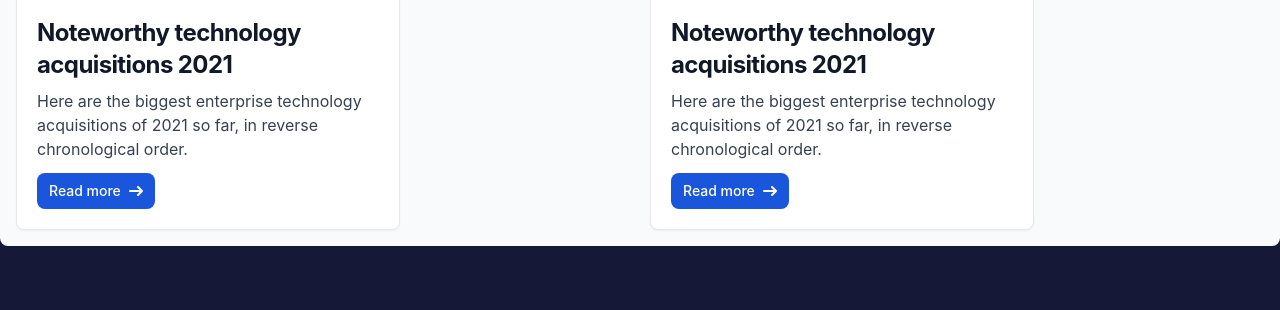
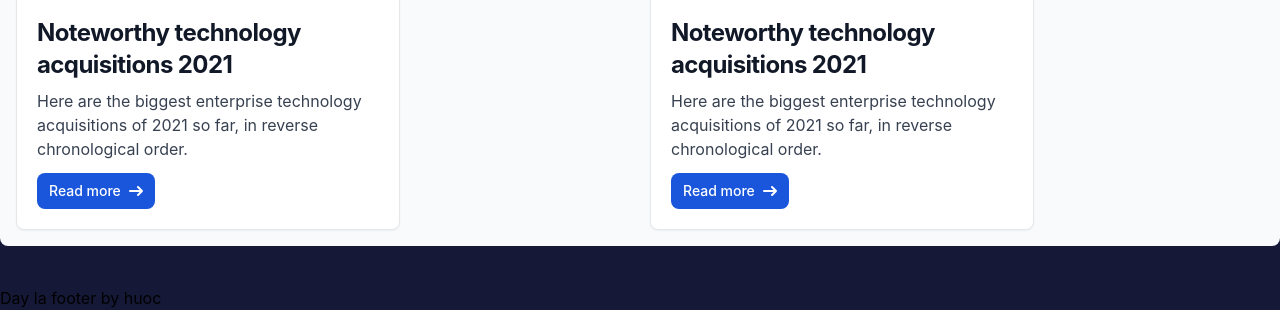
Before and after one commit to mirana912/bc87-tailwindcss, a plain HTML site: page index.html in a window 1280 px wide. Shown: the part 2206-2516 px from the top of the page. Before the commit the page ends 2492 px from the top, so only its background shows below. Drawn offline with nearby package versions, Linux system fonts and the light colour scheme.

Commit message:
implement footer by huoc

```diff
--- a/index.html
+++ b/index.html
@@ -531,7 +531,7 @@
         </div>
       </div>
     </section>
-
+    <footer>Day la footer by huoc</footer>
     <!-- TAILWINDCSS -->
 
     <!-- FLOWBITE JS  -->
```
